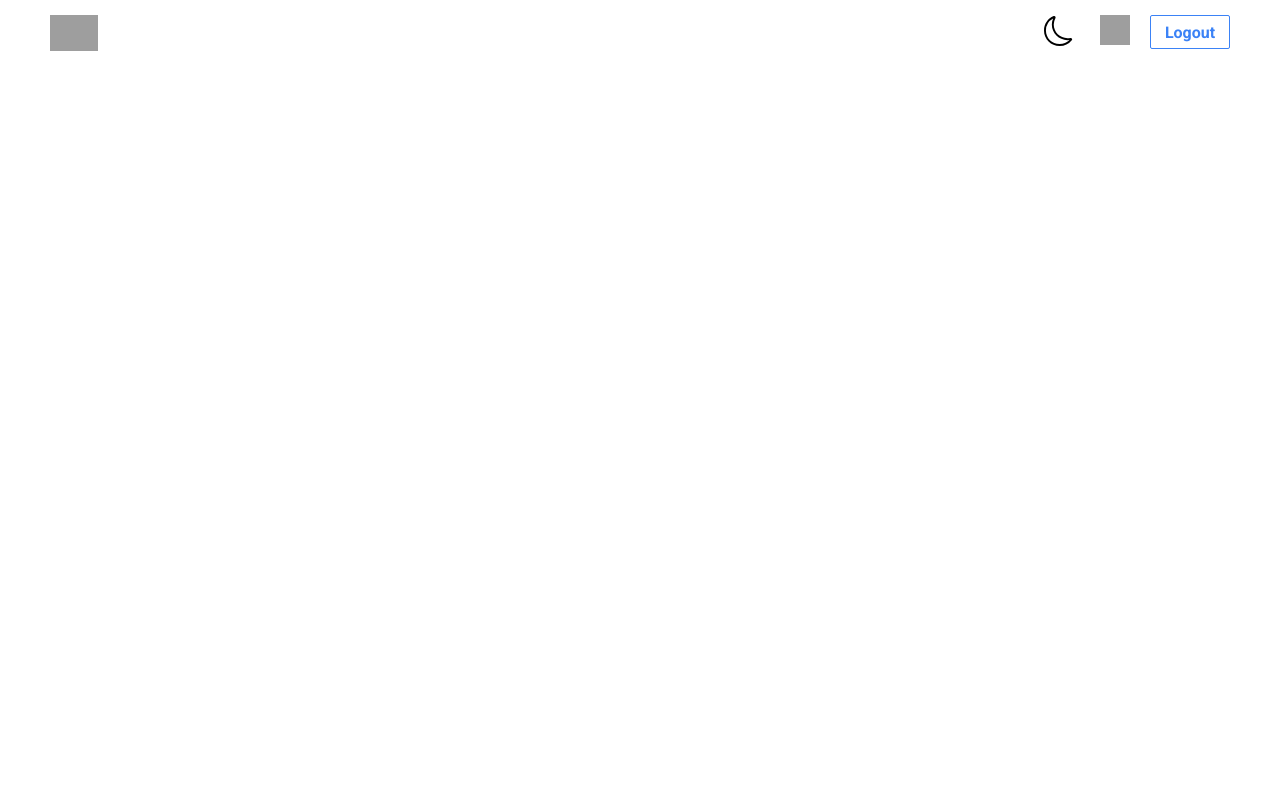
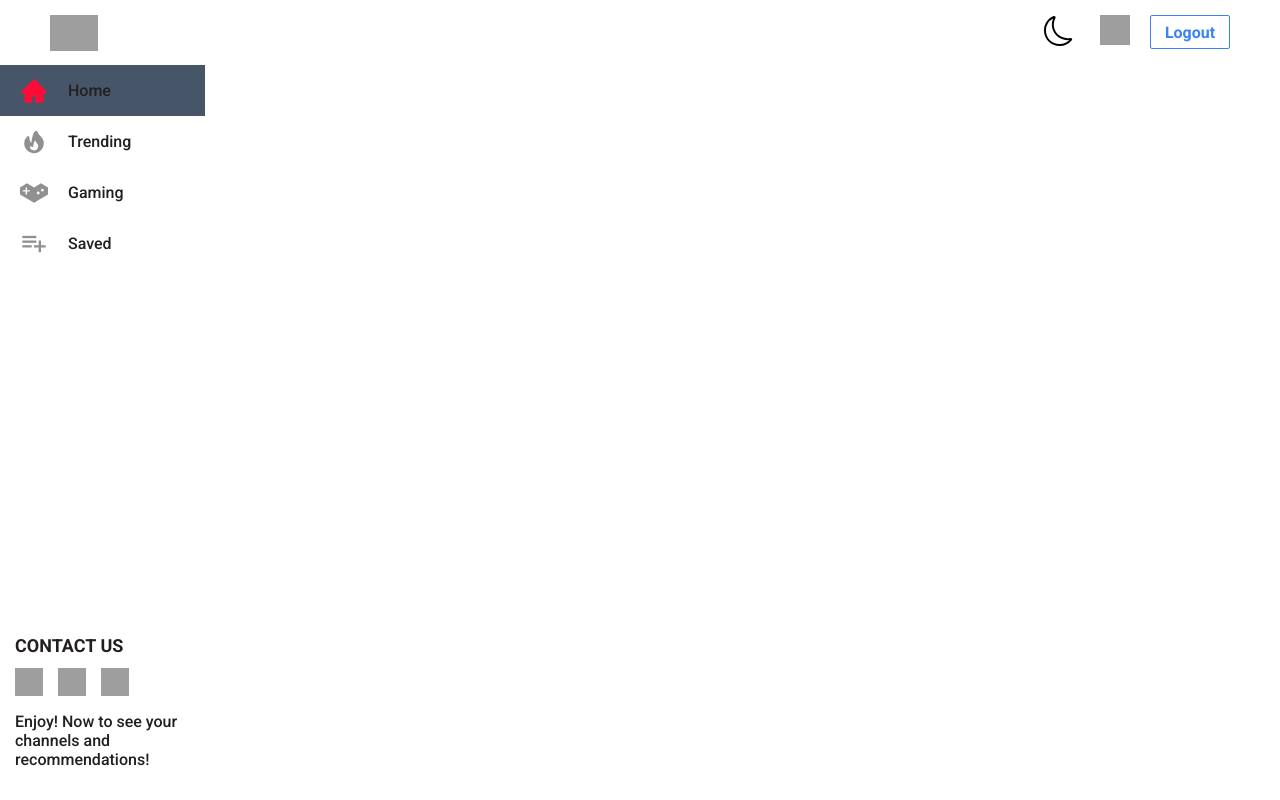
Before and after one commit to Abhishek-The-Techee/Nxtwatch, a React (Create React App) app: page / in a window 1280 px wide. Built offline with nearby package versions, Linux system fonts and the light colour scheme; grey boxes are pictures that could not be loaded; a web font is replaced by a local one.

Commit message:
Navbar Completed

```diff
--- a/src/App.js
+++ b/src/App.js
@@ -10,6 +10,11 @@ import ThemeAndVideoContext from './context/ThemeAndVideoContext'
 class App extends Component {
   state = {
     isDarkTheme: false,
+    activeTab: 'Home',
+  }
+
+  changeActiveTab = tab => {
+    this.setState({activeTab: tab})
   }
 
   toggleTheme = () => {
@@ -17,12 +22,14 @@ class App extends Component {
   }
 
   render() {
-    const {isDarkTheme} = this.state
+    const {isDarkTheme, activeTab} = this.state
 
     return (
       <ThemeAndVideoContext.Provider
         value={{
           isDarkTheme,
+          activeTab,
+          changeTab: this.changeActiveTab,
           toggleTheme: this.toggleTheme,
         }}
       >
--- a/src/components/Home/index.js
+++ b/src/components/Home/index.js
@@ -1,11 +1,13 @@
 import {Component} from 'react'
 import Header from '../Header'
+import Navbar from '../SideNavbar'
 
 class Home extends Component {
   render() {
     return (
       <>
         <Header />
+        <Navbar />
       </>
     )
   }
--- /dev/null
+++ b/src/components/SideNavbar/index.js
@@ -0,0 +1,187 @@
+import {Component} from 'react'
+import {AiFillHome} from 'react-icons/ai'
+import {HiFire} from 'react-icons/hi'
+import {SiYoutubegaming} from 'react-icons/si'
+import {CgPlayListAdd} from 'react-icons/cg'
+
+import ThemeAndVideoContext from '../../context/ThemeAndVideoContext'
+
+import {
+  NavbarContainer,
+  NavbarLgContainer,
+  NavOptionsContainer,
+  NavOption,
+  NavLink,
+  NavLinkContainer,
+  NavTextEl,
+  ContactDetailsContainer,
+  ContactHeading,
+  ContactIconsContainer,
+  ContactImage,
+  ContactInfoNote,
+  NavbarSmContainer,
+} from './styledComponents'
+
+class Navbar extends Component {
+  renderNavbar = () => (
+    <ThemeAndVideoContext.Consumer>
+      {value => {
+        const {isDarkTheme, activeTab, changeActiveTab} = value
+        const bgColor = isDarkTheme ? '#000000' : '#ffffff'
+        const activeTabBgColor = activeTab ? '#475569' : '#cbd5e1'
+        const textColor = isDarkTheme ? '#f9f9f9' : '#231f20'
+
+        const onClickHomeTab = () => {
+          changeActiveTab('Home')
+        }
+
+        const onClickTrendingTab = () => {
+          changeActiveTab('Trending')
+        }
+
+        const onClickGamingTab = () => {
+          changeActiveTab('Gaming')
+        }
+
+        const onClickSavedTab = () => {
+          changeActiveTab('Saved')
+        }
+
+        return (
+          <NavbarContainer>
+            <NavbarLgContainer bgColor={bgColor}>
+              <NavOptionsContainer>
+                <NavOption>
+                  <NavLink to="/">
+                    <NavLinkContainer
+                      key="home"
+                      activeTabBgColor={
+                        activeTab === 'Home' ? activeTabBgColor : 'none'
+                      }
+                      onClick={onClickHomeTab}
+                    >
+                      <AiFillHome
+                        size={28}
+                        color={activeTab === 'Home' ? '#ff0b37' : '#909090'}
+                      />
+                      <NavTextEl color={textColor}>Home</NavTextEl>
+                    </NavLinkContainer>
+                  </NavLink>
+                </NavOption>
+                <NavOption>
+                  <NavLink to="/trending">
+                    <NavLinkContainer
+                      key="trending"
+                      activeTabBgColor={
+                        activeTab === 'Trending' ? activeTabBgColor : 'none'
+                      }
+                      onClick={onClickTrendingTab}
+                    >
+                      <HiFire
+                        size={28}
+                        color={activeTab === 'Trending' ? '#ff0b37' : '#909090'}
+                      />
+                      <NavTextEl color={textColor}>Trending</NavTextEl>
+                    </NavLinkContainer>
+                  </NavLink>
+                </NavOption>
+                <NavOption>
+                  <NavLink to="/gaming">
+                    <NavLinkContainer
+                      key="trending"
+                      activeTabBgColor={
+                        activeTab === 'Gaming' ? activeTabBgColor : 'none'
+                      }
+                      onClick={onClickGamingTab}
+                    >
+                      <SiYoutubegaming
+                        size={28}
+                        color={activeTab === 'Gaming' ? '#ff0b37' : '#909090'}
+                      />
+                      <NavTextEl color={textColor}>Gaming</NavTextEl>
+                    </NavLinkContainer>
+                  </NavLink>
+                </NavOption>
+                <NavOption>
+                  <NavLink to="/saved-videos">
+                    <NavLinkContainer
+                      key="saved"
+                      activeTabBgColor={
+                        activeTab === 'Saved' ? activeTabBgColor : 'none'
+                      }
+                      onClick={onClickSavedTab}
+                    >
+                      <CgPlayListAdd
+                        size={28}
+                        color={activeTab === 'Saved' ? '#ff0b37' : '#909090'}
+                      />
+                      <NavTextEl color={textColor}>Saved</NavTextEl>
+                    </NavLinkContainer>
+                  </NavLink>
+                </NavOption>
+              </NavOptionsContainer>
+              <ContactDetailsContainer>
+                <ContactHeading color={textColor}>CONTACT US</ContactHeading>
+                <ContactIconsContainer>
+                  <ContactImage
+                    src="https://assets.ccbp.in/frontend/react-js/nxt-watch-facebook-logo-img.png"
+                    alt="facebook logo"
+                  />
+                  <ContactImage
+                    src="https://assets.ccbp.in/frontend/react-js/nxt-watch-twitter-logo-img.png"
+                    alt="twitter logo"
+                  />
+                  <ContactImage
+                    src="https://assets.ccbp.in/frontend/react-js/nxt-watch-linked-in-logo-img.png"
+                    alt="linked in logo"
+                  />
+                </ContactIconsContainer>
+                <ContactInfoNote color={textColor}>
+                  Enjoy! Now to see your channels and recommendations!
+                </ContactInfoNote>
+              </ContactDetailsContainer>
+            </NavbarLgContainer>
+            <NavbarSmContainer bgColor={bgColor}>
+              <NavLink to="/">
+                <AiFillHome
+                  size={28}
+                  color={activeTab === 'Home' ? '#ff0b37' : '#909090'}
+                  onClick={onClickHomeTab}
+                />
+              </NavLink>
+
+              <NavLink to="/trending">
+                <HiFire
+                  size={28}
+                  color={activeTab === 'Trending' ? '#ff0b37' : '#909090'}
+                  onClick={onClickTrendingTab}
+                />
+              </NavLink>
+
+              <NavLink to="/gaming">
+                <SiYoutubegaming
+                  size={28}
+                  color={activeTab === 'Gaming' ? '#ff0b37' : '#909090'}
+                  onClick={onClickGamingTab}
+                />
+              </NavLink>
+
+              <NavLink to="/saved-videos">
+                <CgPlayListAdd
+                  size={28}
+                  color={activeTab === 'Saved' ? '#ff0b37' : '#909090'}
+                  onClick={onClickSavedTab}
+                />
+              </NavLink>
+            </NavbarSmContainer>
+          </NavbarContainer>
+        )
+      }}
+    </ThemeAndVideoContext.Consumer>
+  )
+
+  render() {
+    return <>{this.renderNavbar()}</>
+  }
+}
+export default Navbar
--- /dev/null
+++ b/src/components/SideNavbar/styledComponents.js
@@ -0,0 +1,87 @@
+import styled from 'styled-components'
+import {Link} from 'react-router-dom'
+
+export const NavbarContainer = styled.div`
+  display: flex;
+`
+export const NavbarLgContainer = styled.div`
+  display: flex;
+  flex-direction: column;
+  justify-content: space-between;
+  background-color: ${props => props.bgColor};
+  height: 90vh;
+  position: fixed;
+  width: 15%;
+  margin-top: 65px;
+  @media screen and (max-width: 768px) {
+    display: none;
+  }
+`
+export const NavOptionsContainer = styled.ul`
+  list-style-type: none;
+  display: flex;
+  flex-direction: column;
+  flex-grow: 1;
+  padding: 0px;
+  margin-top: 0px;
+`
+export const NavOption = styled.li`
+  display: flex;
+  flex-direction: row;
+  text-align: center;
+`
+export const NavLink = styled(Link)`
+  text-decoration: none;
+`
+export const NavLinkContainer = styled.div`
+  display: flex;
+  align-items: center;
+  background-color: ${props => props.activeTabBgColor};
+  padding-left: 20px;
+  padding-right: 20px;
+  width: 205px;
+`
+export const NavTextEl = styled.p`
+  font-family: 'Roboto';
+  font-size: 16px;
+  color: ${props => props.color};
+  font-weight: 450;
+  padding-left: 20px;
+`
+export const ContactDetailsContainer = styled.div`
+  display: flex;
+  flex-direction: column;
+  padding-left: 15px;
+`
+export const ContactHeading = styled.h1`
+  font-family: 'Roboto';
+  color: ${props => props.color};
+  font-size: 18px;
+`
+export const ContactIconsContainer = styled.div`
+  display: flex;
+`
+export const ContactImage = styled.img`
+  height: 28px;
+  width: 28px;
+  margin-right: 15px;
+`
+export const ContactInfoNote = styled.p`
+  font-family: 'Roboto';
+  color: ${props => props.color};
+  font-weight: 450;
+`
+export const NavbarSmContainer = styled.div`
+  display: flex;
+  justify-content: space-around;
+  padding: 10px;
+  height: 55px;
+  width: 100vw;
+  position: fixed;
+  bottom: 0;
+  align-items: center;
+  background-color: ${props => props.bgColor};
+  @media screen and (min-width: 768px) {
+    display: none;
+  }
+`
--- a/src/context/ThemeAndVideoContext.js
+++ b/src/context/ThemeAndVideoContext.js
@@ -1,7 +1,7 @@
 import React from 'react'
 
 const ThemeAndVideoContext = React.createContext({
-  isDarkTheme: true,
+  isDarkTheme: false,
   savedVideo: [],
   activeTab: 'Home',
   toggleTheme: () => {},
```
Also changed, not shown: src/components/NotFound/index.js (added, +13 -0 lines), src/components/NotFound/styledComponents.js (added).
